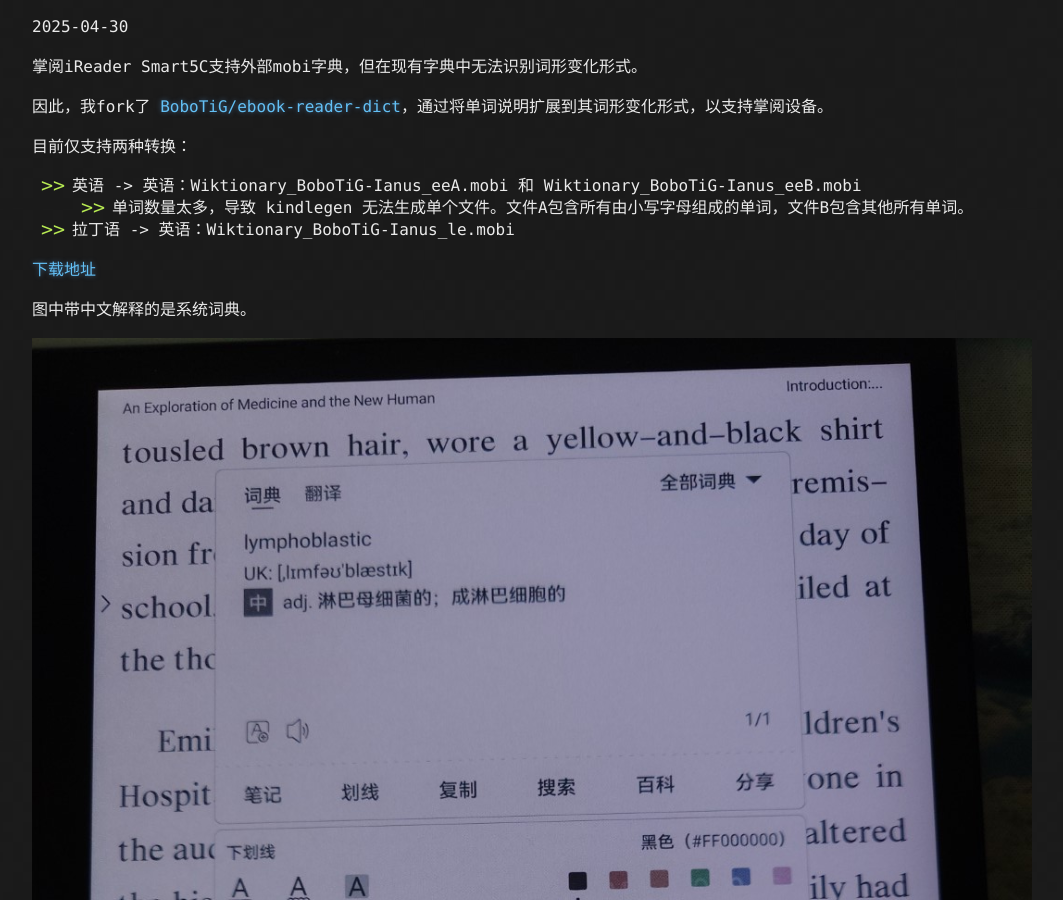
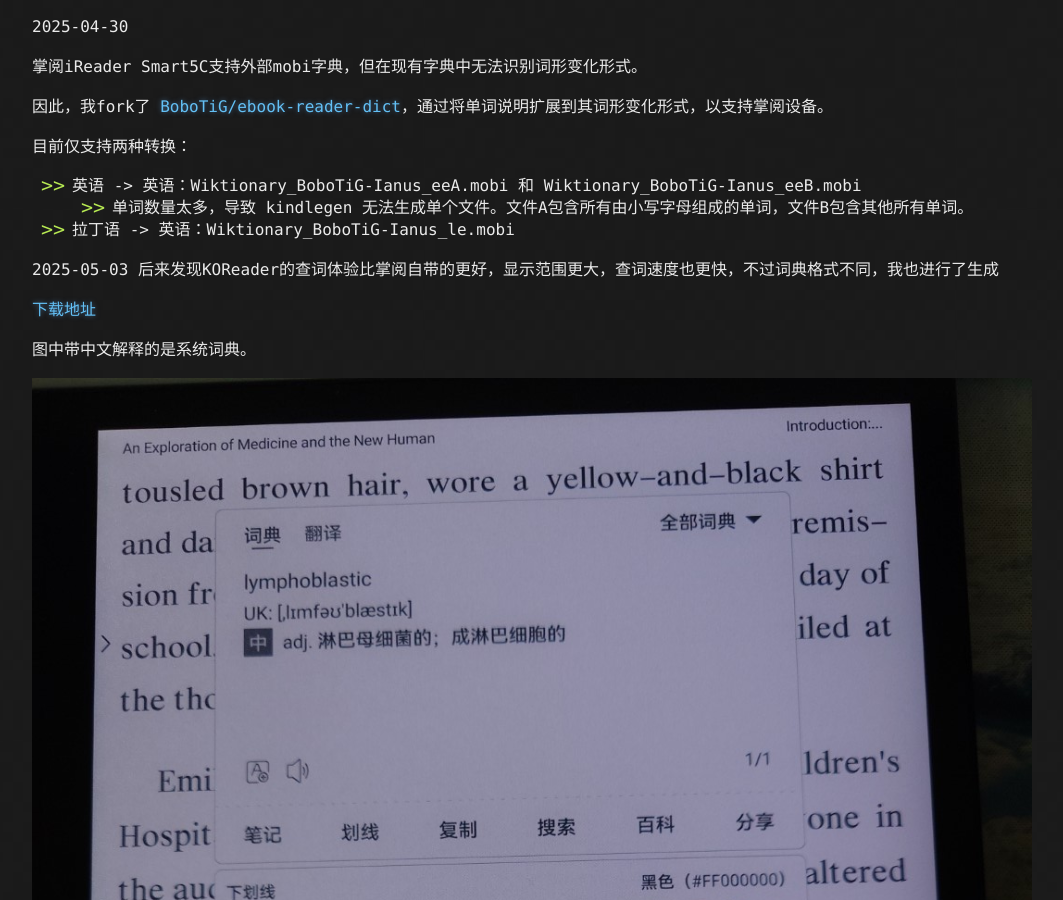
Before and after one commit to IanusInferus/ianusinferus.github.io, a Jekyll site: the page built from posts/202504/20250430_wiktionary.md, in a window 1280 px wide and 900 px high, scrolled down 323 px. Shown: the whole window, without its empty margins (108-1171 px from the left). Built offline with Jekyll 4.4.1, drawn with Linux system fonts in a browser that asks for light colours; comment, search, counter and statistics services are not loaded; some of the changed text lies outside the part shown.

Commit message:
更新"支持掌阅Smart5C的mobi格式Wiktionary英英和拉英词典"

```diff
--- a/posts/202504/20250430_wiktionary.md
+++ b/posts/202504/20250430_wiktionary.md
@@ -18,6 +18,8 @@ Ianus Inferus
     * 单词数量太多，导致 kindlegen 无法生成单个文件。文件A包含所有由小写字母组成的单词，文件B包含其他所有单词。
 * 拉丁语 -> 英语：Wiktionary_BoboTiG-Ianus_le.mobi
 
+2025-05-03 后来发现KOReader的查词体验比掌阅自带的更好，显示范围更大，查词速度也更快，不过词典格式不同，我也进行了生成
+
 [下载地址](https://github.com/IanusInferus/ebook-reader-dict/releases)
 
 图中带中文解释的是系统词典。
@@ -31,3 +33,8 @@ Ianus Inferus
 ![20250430_184213](20250430_184213.JPG)
 ![20250430_184239](20250430_184239.JPG)
 ![20250430_184325](20250430_184325.JPG)
+
+KOReader中的效果如下，设备从左到右分别是墨案迷你阅、掌阅Light4C、掌阅Smart5C。
+
+![20250503_184442](20250503_184442.JPG)
+![20250503_184534](20250503_184534.JPG)
```
Also changed, not shown: posts/202504/20250503_184442.JPG (added), posts/202504/20250503_184534.JPG (added).
